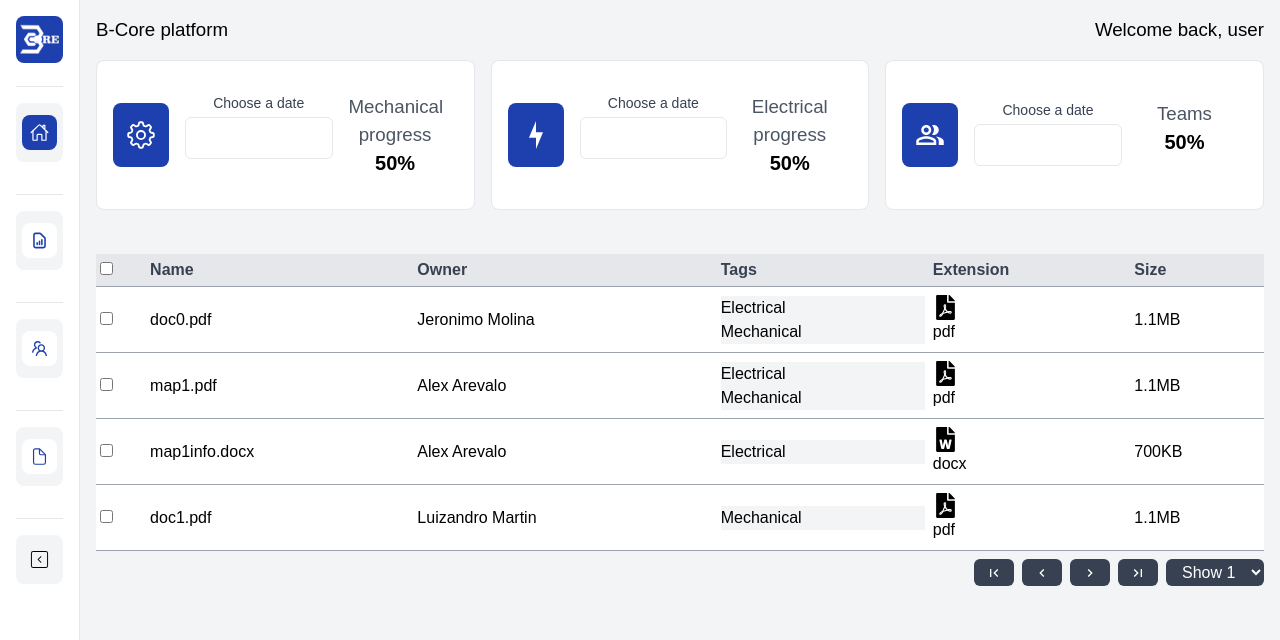
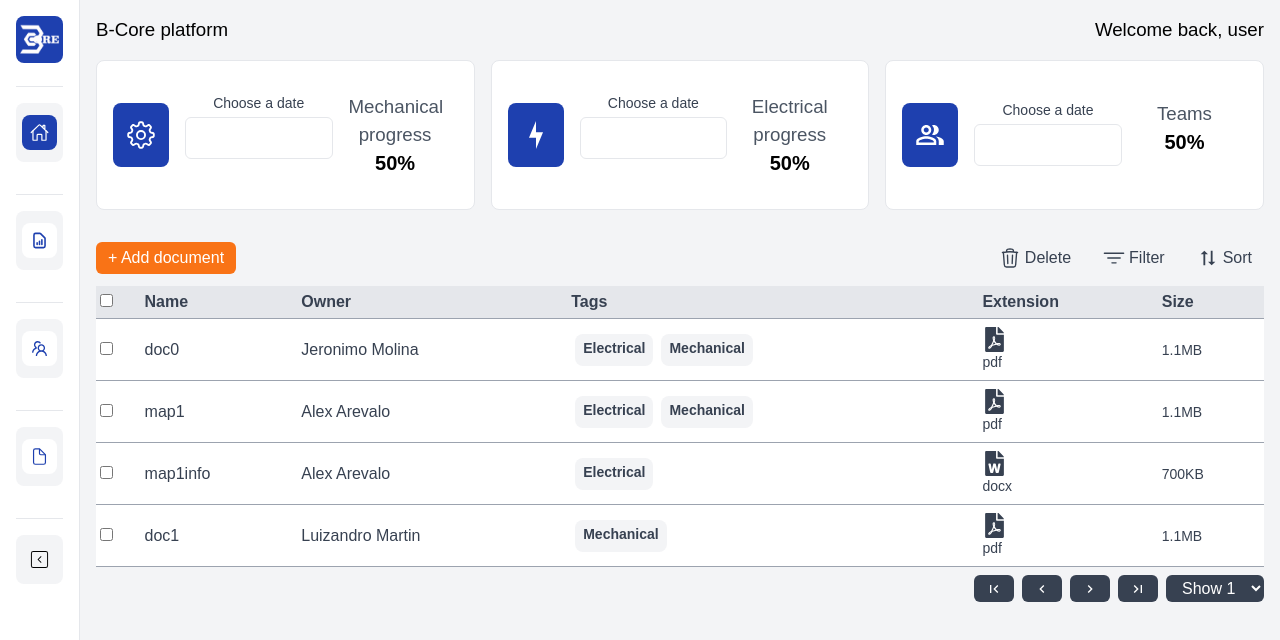
Before and after one commit to LMartin1998/BCorePlatform-Deploy, a Next.js app: page /docs in a window 1280 px wide. Shown: the top 640 px of the page. Built offline with nearby package versions, Linux system fonts and the light colour scheme.

Commit message:
Styles of docs table

```diff
--- a/src/app/Components/DocsTableComponent.jsx
+++ b/src/app/Components/DocsTableComponent.jsx
@@ -16,6 +16,10 @@ import {
 } from "react-icons/md";
 import { FaFileWord, FaFilePdf } from "react-icons/fa";
 import { GiMechanicalArm, GiElectricalResistance } from "react-icons/gi";
+
+import { HiOutlineTrash } from "react-icons/hi2";
+import { IoFilterOutline } from "react-icons/io5";
+import { BiSortAlt2 } from "react-icons/bi";
 
 export default function DocsTable() {
   const extensionLabel = {
@@ -37,8 +41,7 @@ export default function DocsTable() {
         <input
           type="checkbox"
           checked={
-                        table.getIsAllRowsSelected() ||
-                        table.getIsSomeRowsSelected()
+            table.getIsAllRowsSelected() || table.getIsSomeRowsSelected()
           }
           onChange={table.getToggleAllRowsSelectedHandler()}
         ></input>
@@ -55,38 +58,40 @@ export default function DocsTable() {
     {
       header: "Name",
       accessorKey: "name",
-            cell: (row) => <p>{row.getValue()}</p>,
+      cell: (row) => <p className="text-gray-700 font-medium text-base">{row.getValue()}</p>,
     },
     {
       header: "Owner",
       accessorKey: "owner",
-            cell: (row) => <p>{row.getValue()}</p>,
+      cell: (row) => <p className="text-gray-700 font-medium text-base">{row.getValue()}</p>,
     },
     {
       header: "Tags",
       accessorKey: "tags",
-            cell: (row) => <div>
+      cell: (row) => (
+        <div className="flex items-center justify-start">
           {row.getValue().map((tag, index) => (
-                    <div key={index} className="bg-gray-100 justify-center">
-                        <p>{tag}</p>
+            <div key={index} className="bg-gray-100 rounded-lg mx-1 px-2">
+              <p className="text-gray-700 font-semibold text-sm text-center py-1 mb-1 flex-1">{tag}</p>
             </div>
           ))}
         </div>
+      ),
     },
     {
       header: "Extension",
       accessorKey: "extension",
       cell: (row) => (
-                <p>
+        <p className="text-gray-700 font-medium text-sm">
           {extensionLabel[row.getValue()]}
           {row.getValue()}
         </p>
       ),
     },
     {
-            header: 'Size',
+      header: "Size",
       accessorKey: "size",
-            cell: (row) => <p>{row.getValue()}</p>
+      cell: (row) => <p className="text-gray-700 font-medium text-sm">{row.getValue()}</p>,
     },
   ];
 
@@ -107,6 +112,27 @@ export default function DocsTable() {
 
   return (
     <>
+      {/* Buttons Filters and add document */}
+      <div className="w-full flex justify-between">
+        <button className="bg-orange-500 text-white px-3 py-1 rounded-md focus:outline-none hover:bg-orange-600">
+          + Add document
+        </button>
+        <div className="flex space-x-2">
+          <button className="flex items-center text-gray-700 hover:bg-slate-400 hover:rounded-lg hover:text-white py-1 px-3">
+            <HiOutlineTrash size={22} className="mr-1" />
+            Delete
+          </button>
+          <button className="flex items-center text-gray-700 hover:bg-slate-400 hover:rounded-lg hover:text-white py-1 px-3">
+            <IoFilterOutline size={22} className="mr-1" />
+            Filter
+          </button>
+          <button className="flex items-center text-gray-700 hover:bg-slate-400 hover:rounded-lg hover:text-white py-1 px-3">
+            <BiSortAlt2 size={22} className="mr-1" />
+            Sort
+          </button>
+        </div>
+      </div>
+
       <table className="w-full mt-3">
         <thead>
           {table.getHeaderGroups().map((headerGroup) => (
@@ -152,6 +178,8 @@ export default function DocsTable() {
           })}
         </tbody>
       </table>
+
+      {/* Buttons for pagination */}
       <div className="flex justify-end space-x-2 mt-2">
         <button
           className="bg-gray-700 text-white px-3 py-1 rounded-md focus:outline-none hover:bg-slate-600"
--- a/src/app/data/docdata.jsx
+++ b/src/app/data/docdata.jsx
@@ -1,7 +1,7 @@
 const docs = [
   {
     id: 0,
-    name: "doc0.pdf",
+    name: "doc0",
     tags: ["Electrical", "Mechanical"],
     extension: "pdf",
     owner: "Jeronimo Molina",
@@ -9,7 +9,7 @@ const docs = [
   },
   {
     id: 1,
-    name: "map1.pdf",
+    name: "map1",
     tags: ["Electrical", "Mechanical"],
     extension: "pdf",
     owner: "Alex Arevalo",
@@ -17,7 +17,7 @@ const docs = [
   },
   {
     id: 2,
-    name: "map1info.docx",
+    name: "map1info",
     tags: ["Electrical"],
     extension: "docx",
     owner: "Alex Arevalo",
@@ -25,7 +25,7 @@ const docs = [
   },
   {
     id: 3,
-    name: "doc1.pdf",
+    name: "doc1",
     tags: ["Mechanical"],
     extension: "pdf",
     owner: "Luizandro Martin",
```
Lines whose indentation alone changed are shown as unchanged.
